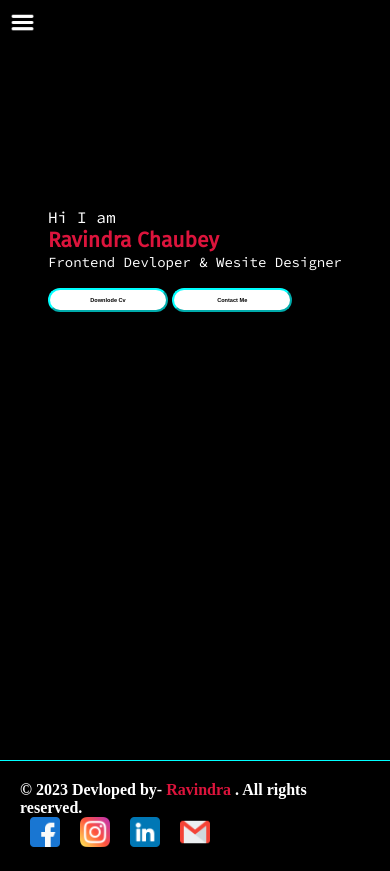
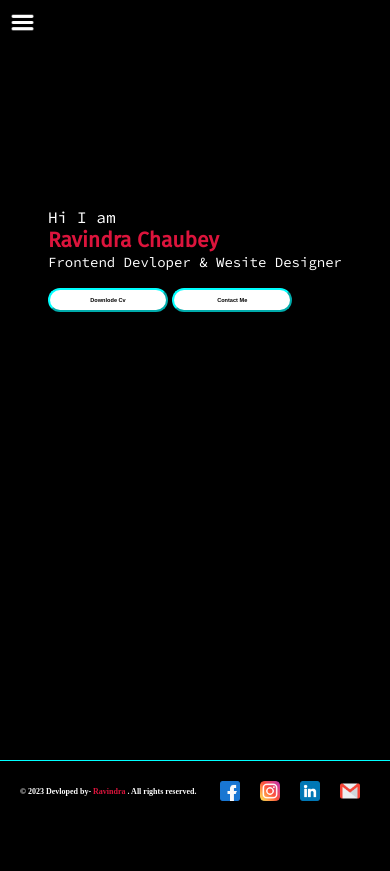
Before and after one commit to cypher1ravi/pfolio, a plain HTML site: page index.html in a window 390 px wide. After the commit the page ends 844 px from the top, so only its background shows below. Drawn offline with Linux system fonts and the light colour scheme.

Commit message:
Update style.css

```diff
--- a/style.css
+++ b/style.css
@@ -348,6 +348,14 @@ footer span {
         font-size: 7px;
 
     }
+     footer {
+        font-size: 8px;
+    }
+
+    .social-media img {
+        width: 20px;
+        height: 20px;
+    }
 
 
     /* .sidebar {
```
